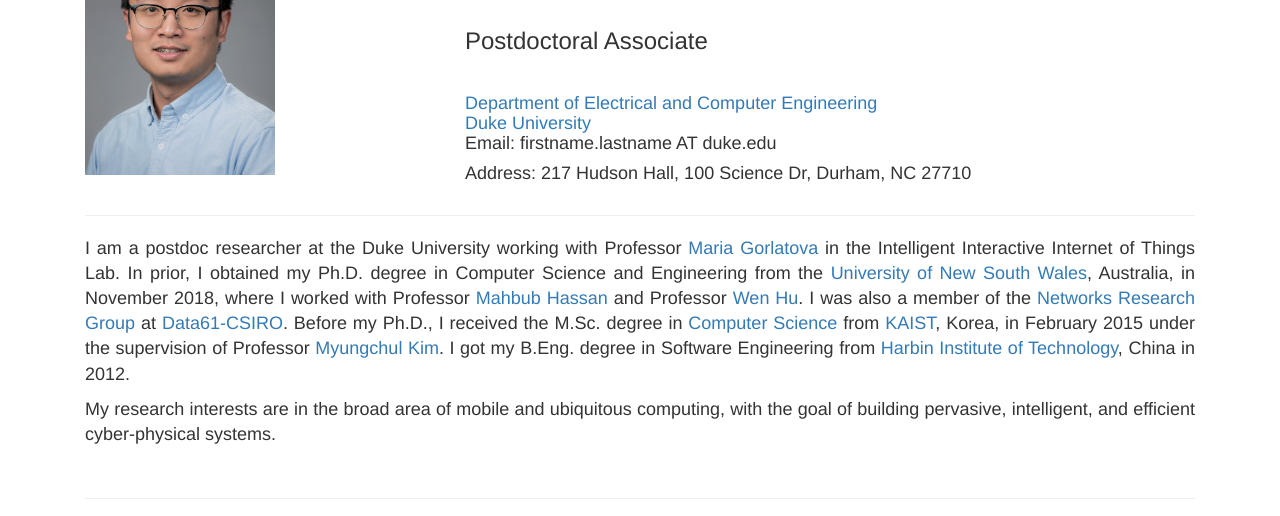
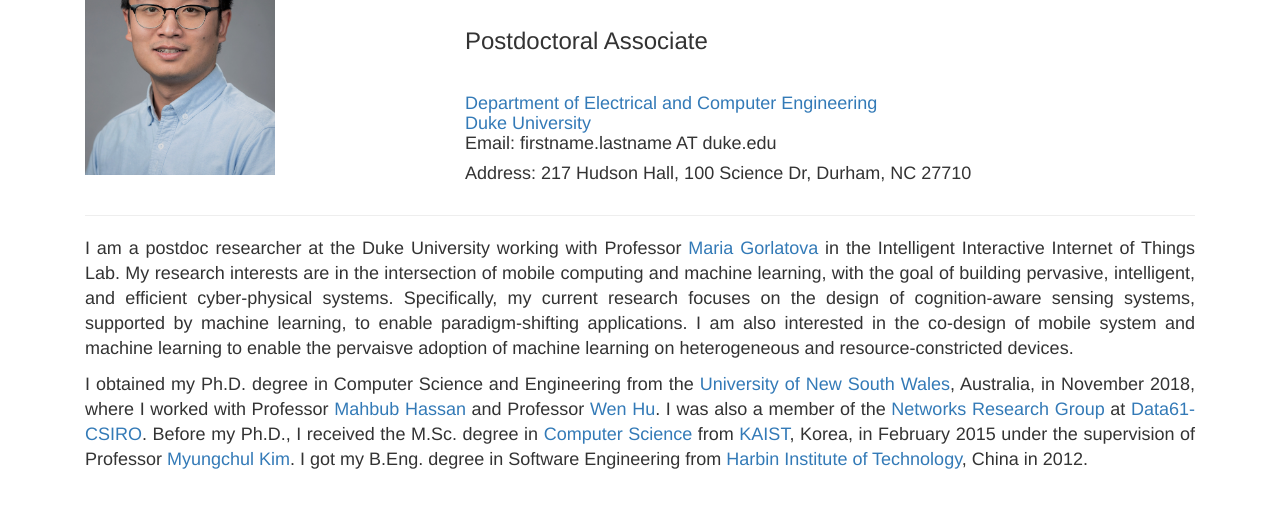
Before and after one commit to languohao/home, a plain HTML site: page index.html in a window 1280 px wide. Shown: the part 135-651 px from the top of the page. Drawn offline with Linux system fonts and the light colour scheme.

Commit message:
Add files via upload

```diff
--- a/index.html
+++ b/index.html
@@ -209,11 +209,11 @@
                         <hr class="star-primary">
 
                         <p class="lead; font-size:18px;" >
-						I am a postdoc researcher at the Duke University working with Professor <a target="_blank" href="https://maria.gorlatova.com/bio/">Maria Gorlatova</a> in the Intelligent Interactive Internet of Things Lab. In prior, I obtained my Ph.D. degree in Computer Science and Engineering from the <a href="https://www.unsw.edu.au/" target="_blank">University of New South Wales</a>, Australia, in November 2018, where I worked with Professor <a target="_blank" href="http://www.cse.unsw.edu.au/~mahbub/">Mahbub Hassan</a> and Professor <a target="_blank" href="https://sites.google.com/site/wenhuunsw/">Wen Hu</a>. I was also a member of the <a target="_blank" href="https://research.csiro.au/ng/"> Networks Research Group </a> at <a target="_blank" href="https://www.data61.csiro.au/"> Data61-CSIRO</a>. Before my Ph.D., I received the M.Sc. degree in <a target="_blank" href="https://cs.kaist.ac.kr/"> Computer Science </a> from <a target="_blank" href="http://www.kaist.edu/html/en/index.html"> KAIST</a>, Korea, in February 2015 under the supervision of Professor<a target="_blank" href="https://winslab.kaist.ac.kr/index.php/professor/"> Myungchul Kim</a>. I got my B.Eng. degree in Software Engineering from <a target="_blank" href="http://www.hit.edu.cn/"> Harbin Institute of Technology</a>, China in 2012.
+						I am a postdoc researcher at the Duke University working with Professor <a target="_blank" href="https://maria.gorlatova.com/bio/">Maria Gorlatova</a> in the Intelligent Interactive Internet of Things Lab. My research interests are in the intersection of mobile computing and machine learning, with the goal of building pervasive, intelligent, and efficient cyber-physical systems. Specifically, my current research focuses on the design of cognition-aware sensing systems, supported by machine learning, to enable paradigm-shifting applications. I am also interested in the co-design of mobile system and machine learning to enable the pervaisve adoption of machine learning on heterogeneous and resource-constricted devices.
                         </p>
                         <p class="lead; font-size:18px;" >
-                        My research interests are in the broad area of mobile and ubiquitous computing, with the goal of building pervasive, intelligent, and efficient cyber-physical systems.
-                    </div>
+						I obtained my Ph.D. degree in Computer Science and Engineering from the <a href="https://www.unsw.edu.au/" target="_blank">University of New South Wales</a>, Australia, in November 2018, where I worked with Professor <a target="_blank" href="http://www.cse.unsw.edu.au/~mahbub/">Mahbub Hassan</a> and Professor <a target="_blank" href="https://sites.google.com/site/wenhuunsw/">Wen Hu</a>. I was also a member of the <a target="_blank" href="https://research.csiro.au/ng/"> Networks Research Group </a> at <a target="_blank" href="https://www.data61.csiro.au/"> Data61-CSIRO</a>. Before my Ph.D., I received the M.Sc. degree in <a target="_blank" href="https://cs.kaist.ac.kr/"> Computer Science </a> from <a target="_blank" href="http://www.kaist.edu/html/en/index.html"> KAIST</a>, Korea, in February 2015 under the supervision of Professor<a target="_blank" href="https://winslab.kaist.ac.kr/index.php/professor/"> Myungchul Kim</a>. I got my B.Eng. degree in Software Engineering from <a target="_blank" href="http://www.hit.edu.cn/"> Harbin Institute of Technology</a>, China in 2012.
+					</div>
                 </div>
             </div>
         </section>
```
